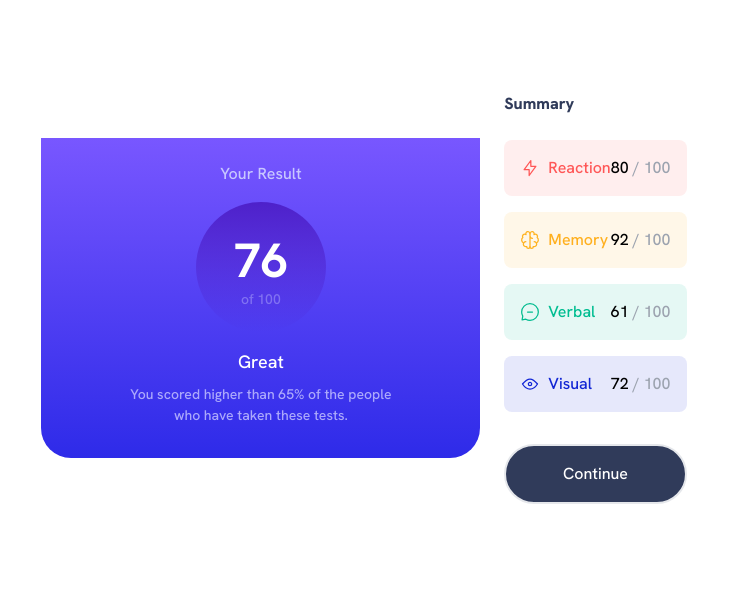
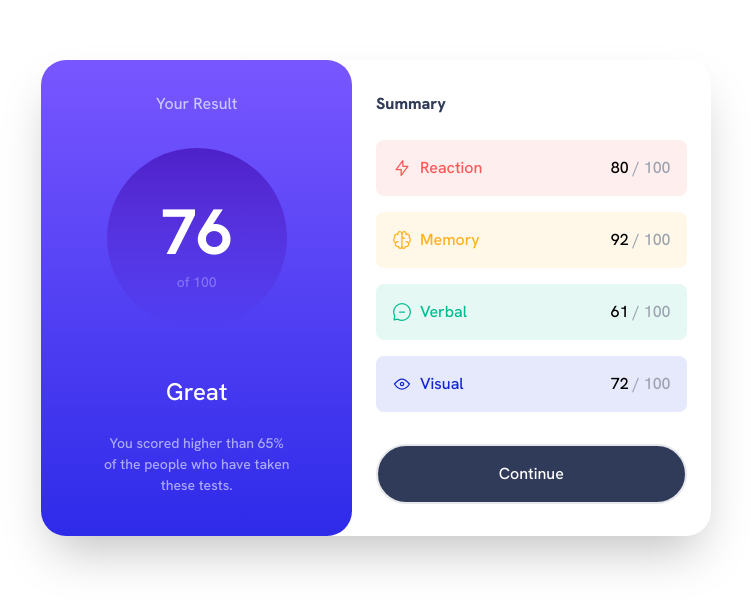
Before and after one commit to kaluczadzsi/result-summary-component, a React (Vite) app: page / in a window 1280 px wide. Shown: the part 102-710 px from the top of the page, without its empty margins (264-1015 px from the left). Built offline with nearby package versions, Linux system fonts and the light colour scheme.

Commit message:
All styles added

```diff
--- a/src/App.jsx
+++ b/src/App.jsx
@@ -1,21 +1,27 @@
 const App = () => {
   return (
     <main>
-      <div className="card sm:h-screen sm:justify-center sm:items-center sm:max-w-[1440px] sm:flex font-hanken font-medium">
-        <figure className="rounded-bl-[30px] rounded-br-[30px] results bg-gradient-to-b from-light-slate-blue to-light-royal-blue flex flex-col py-6 justify-center items-center">
-          <header className="text-light-lavender mb-4">Your Result</header>
-          <div className=" w-[130px] h-[130px] m-auto flex flex-col justify-center items-center border-1 rounded-full py- bg-gradient-to-b from-violet-blue to-persian-blue">
-            <h1 className="text-white text-[3rem] font-bold -mb-2">76</h1>
+      <div className="card sm:mx-6 bg-white shadow-2xl rounded-[25px] sm:justify-center sm:items-center sm:max-w-[1440px] sm:flex font-hanken font-medium">
+        <figure className="sm:py-8 self-stretch sm:rounded-[25px] sm:  sm:flex-1 rounded-bl-[30px] rounded-br-[30px] results bg-gradient-to-b from-light-slate-blue to-light-royal-blue flex flex-col py-6 justify-center items-center">
+          <header className="text-light-lavender mb-4 sm:mb-0">
+            Your Result
+          </header>
+          <div className="sm:mb-8 sm:mt-8 sm:w-[180px] sm:h-[180px]  w-[130px] h-[130px] m-auto flex flex-col justify-center items-center border-1 rounded-full py- bg-gradient-to-b from-violet-blue to-persian-blue">
+            <h1 className="sm:text-[4rem] text-white text-[3rem] font-bold -mb-2">
+              76
+            </h1>
             <span className="text-light-lavender text-sm opacity-[0.4]">
               of 100
             </span>
           </div>
-          <p className="mt-4 mb-2 text-white text-lg">Great</p>
-          <p className="text-center mb-2 text-[14px] w-[60%] m-auto text-light-lavender opacity-[0.8]">
+          <p className="mt-4 mb-2 text-white text-lg sm:mb-0 sm:text-2xl">
+            Great
+          </p>
+          <p className=" text-center mb-2  text-[14px] w-[60%] m-auto text-light-lavender opacity-[0.8]">
             You scored higher than 65% of the people who have taken these tests.
           </p>
         </figure>
-        <figure className="px-6 summary py-6 flex flex-col">
+        <figure className="sm:py-8 sm: flex-1 px-6 summary py-6 flex flex-col">
           <header className="self-left mb-6 text-dark-gray-blue font-extrabold">
             Summary
           </header>
--- a/src/index.css
+++ b/src/index.css
@@ -14,3 +14,12 @@
 body {
   height: 100vh;
 }
+
+@media (min-width: 640px) {
+  body {
+    height: 100vh;
+    display: flex;
+    justify-content: center;
+    align-items: center;
+  }
+}
```
